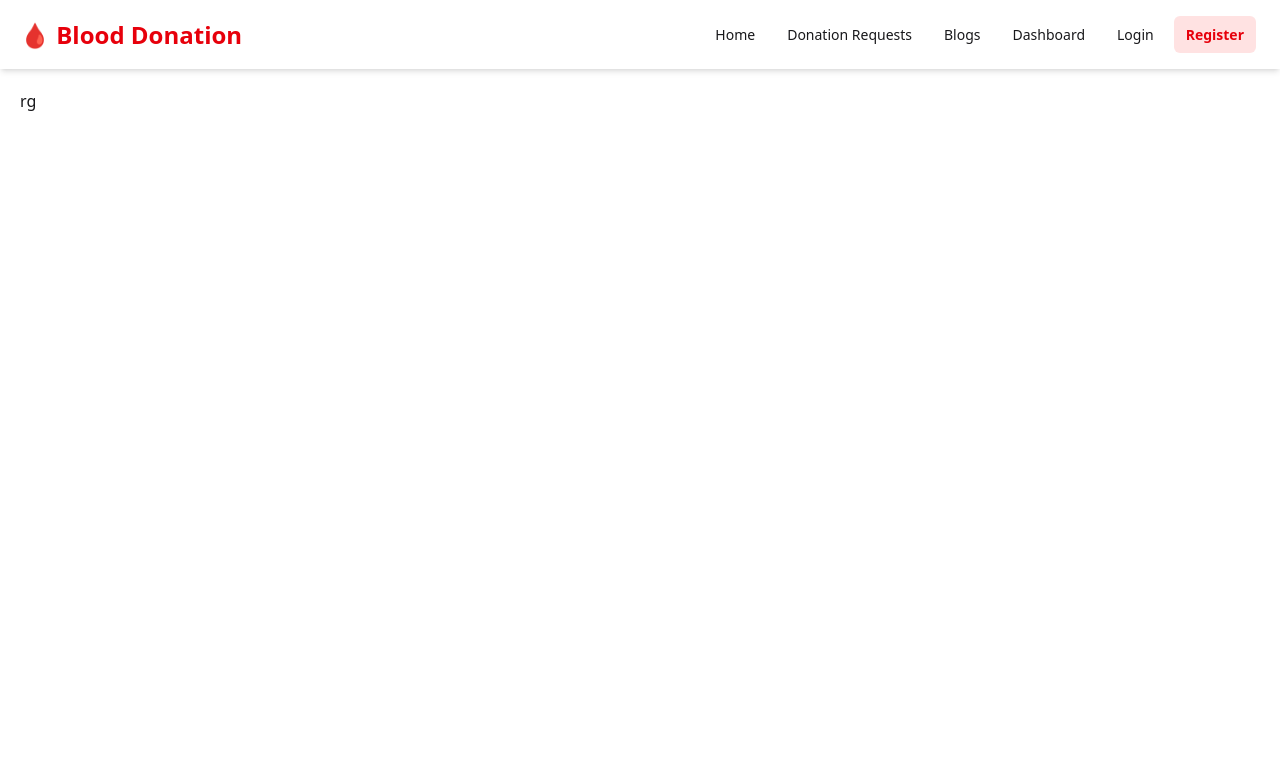
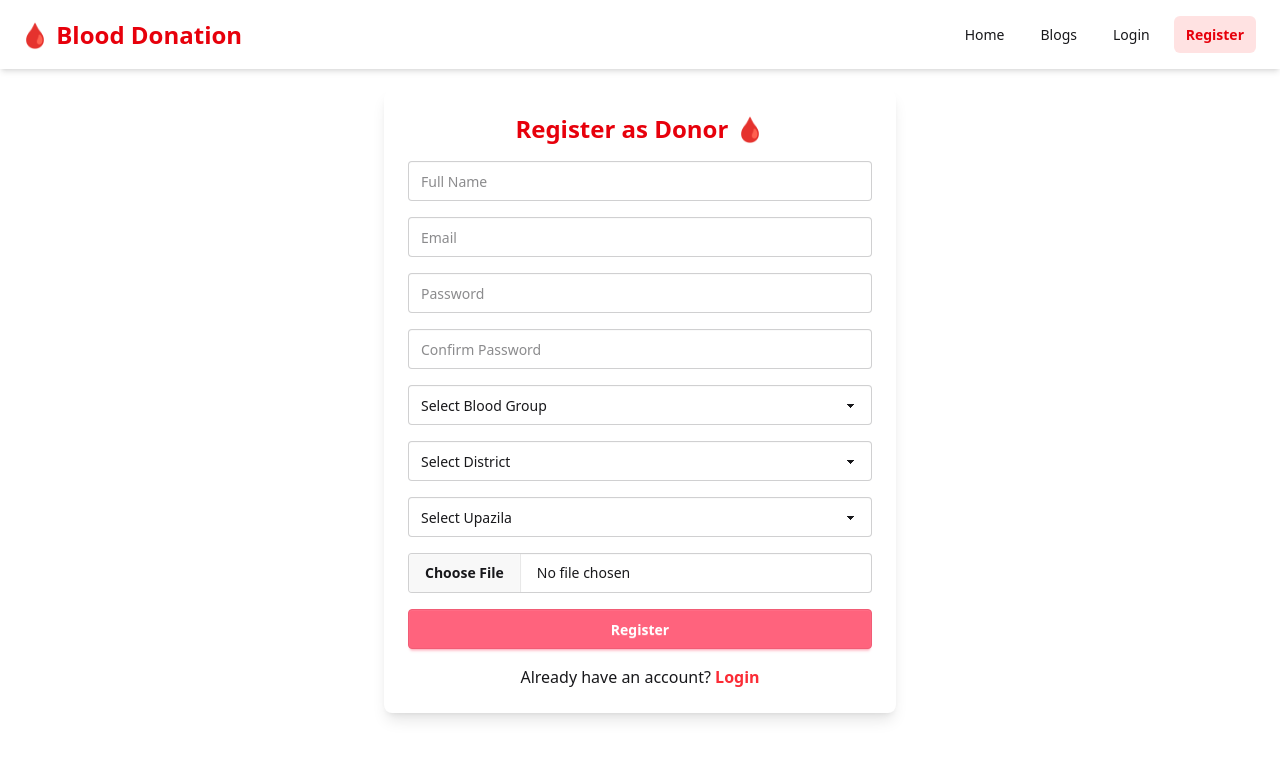
Before and after one commit to rabbanictgbd/Blood-Donation, a React (Vite) app: page /register in a window 1280 px wide. Shown: the top 758 px of the page. Built offline with nearby package versions, Linux system fonts and the light colour scheme.

Commit message:
register & login page okay

```diff
--- a/src/components/Navbar.jsx
+++ b/src/components/Navbar.jsx
@@ -1,33 +1,61 @@
+import { useContext, useState } from "react";
 import { Link, NavLink } from "react-router-dom";
+import { AuthContext } from "../context/AuthProvider"; // adjust path
 
 export default function Navbar() {
- const navItems = [
-  { path: "/", label: "Home", roles: ["guest", "donor", "volunteer", "admin"] },
-  { path: "/donation-requests", label: "Donation Requests", roles: ["donor", "volunteer", "admin"] },
-  { path: "/blogs", label: "Blogs", roles: ["guest", "donor", "volunteer", "admin"] },
-  { path: "/dashboard", label: "Dashboard", roles: ["donor", "volunteer", "admin"] },
-  { path: "/login", label: "Login", roles: ["guest"] },
-  { path: "/register", label: "Register", roles: ["guest"] },
-];
+  const { user, role } = useContext(AuthContext); // role will come from backend
+  const [menuOpen, setMenuOpen] = useState(false);
 
+  // Nav items based on role
+  const navConfig = {
+    guest: [
+      { path: "/", label: "Home" },
+      { path: "/blogs", label: "Blogs" },
+      { path: "/login", label: "Login" },
+      { path: "/register", label: "Register" },
+    ],
+    donor: [
+      { path: "/", label: "Home" },
+      { path: "/donation-requests", label: "My Requests" },
+      { path: "/create-donation-request", label: "Create Request" },
+      { path: "/dashboard", label: "Dashboard" },
+    ],
+    volunteer: [
+      { path: "/", label: "Home" },
+      { path: "/all-blood-donation-request", label: "All Requests" },
+      { path: "/dashboard", label: "Dashboard" },
+    ],
+    admin: [
+      { path: "/", label: "Home" },
+      { path: "/dashboard", label: "Dashboard" },
+      { path: "/all-users", label: "Users" },
+      { path: "/content-management", label: "Content" },
+    ],
+  };
+
+  const navItems = navConfig[role || "guest"];
 
   return (
     <div className="navbar bg-base-100 shadow-md px-5">
-  {/* Logo */}
+      {/* Logo Left */}
       <div className="flex-1">
-    <Link to="/" className="text-2xl font-bold text-red-600">🩸 Blood Donation</Link>
+        <Link to="/" className="text-2xl font-bold text-red-600">
+          🩸 Blood Donation
+        </Link>
       </div>
 
-  {/* Desktop Menu */}
-  <div className="hidden lg:flex">
-    <ul className="menu menu-horizontal px-1 gap-2">
-      {navItems.map(item => (
+      {/* Desktop Menu Right */}
+      <div className="flex-none hidden lg:flex">
+        <ul className="menu menu-horizontal px-1 gap-3">
+          {navItems.map((item) => (
             <li key={item.path}>
               <NavLink
                 to={item.path}
                 className={({ isActive }) =>
                   `px-3 py-2 rounded-md ${
-                isActive ? "bg-red-100 text-red-600 font-semibold" : "hover:bg-gray-100"
+                    isActive
+                      ? "bg-red-100 text-red-600 font-semibold"
+                      : "hover:bg-gray-100"
                   }`
                 }
               >
@@ -35,33 +63,58 @@ export default function Navbar() {
               </NavLink>
             </li>
           ))}
+
+          {user && (
+            <li>
+              <button className="btn btn-sm btn-error text-white">
+                Logout
+              </button>
+            </li>
+          )}
         </ul>
       </div>
 
       {/* Mobile Menu */}
-  <div className="dropdown lg:hidden">
-    <div tabIndex={0} role="button" className="btn btn-ghost">
+      <div className="flex-none lg:hidden">
+        <button
+          onClick={() => setMenuOpen(!menuOpen)}
+          className="btn btn-ghost text-xl"
+        >
           ☰
+        </button>
       </div>
-    <ul
-      tabIndex={0}
-      className="menu menu-sm dropdown-content bg-base-100 rounded-box shadow mt-3 z-[1] w-52 p-2"
-    >
-      {navItems.map(item => (
+
+      {/* Mobile Dropdown */}
+      {menuOpen && (
+        <div className="absolute top-16 right-4 bg-white shadow-lg rounded-lg p-3 w-48 lg:hidden z-50">
+          <ul className="flex flex-col gap-2">
+            {navItems.map((item) => (
               <li key={item.path}>
                 <NavLink
                   to={item.path}
+                  onClick={() => setMenuOpen(false)}
                   className={({ isActive }) =>
-              isActive ? "text-red-500 font-bold" : ""
+                    `block px-3 py-2 rounded-md ${
+                      isActive
+                        ? "bg-red-100 text-red-600 font-semibold"
+                        : "hover:bg-gray-100"
+                    }`
                   }
                 >
                   {item.label}
                 </NavLink>
               </li>
             ))}
+            {user && (
+              <li>
+                <button className="btn btn-error btn-sm text-white w-full">
+                  Logout
+                </button>
+              </li>
+            )}
           </ul>
         </div>
+      )}
     </div>
-
   );
 }
--- /dev/null
+++ b/src/context/AuthContext.jsx
@@ -0,0 +1,36 @@
+import { createContext, useState, useEffect } from "react";
+
+// Create context
+export const AuthContext = createContext();
+
+export function AuthProvider({ children }) {
+  const [user, setUser] = useState(null); // {email, role, token}
+  const [loading, setLoading] = useState(true);
+
+  // Simulate getting user from localStorage or API
+  useEffect(() => {
+    const savedUser = JSON.parse(localStorage.getItem("user"));
+    if (savedUser) {
+      setUser(savedUser);
+    }
+    setLoading(false);
+  }, []);
+
+  // Login function
+  const login = (userData) => {
+    setUser(userData);
+    localStorage.setItem("user", JSON.stringify(userData));
+  };
+
+  // Logout function
+  const logout = () => {
+    setUser(null);
+    localStorage.removeItem("user");
+  };
+
+  return (
+    <AuthContext.Provider value={{ user, loading, login, logout }}>
+      {children}
+    </AuthContext.Provider>
+  );
+}
--- /dev/null
+++ b/src/context/AuthProvider.jsx
@@ -0,0 +1,25 @@
+import { createContext, useState } from "react";
+
+export const AuthContext = createContext();
+
+export default function AuthProvider({ children }) {
+  // Temporary role: change this to test (guest, donor, volunteer, admin)
+  const [role, setRole] = useState("guest");
+  const [user, setUser] = useState(null);
+
+  const login = (mockUser, mockRole) => {
+    setUser(mockUser);
+    setRole(mockRole);
+  };
+
+  const logout = () => {
+    setUser(null);
+    setRole("guest");
+  };
+
+  return (
+    <AuthContext.Provider value={{ user, role, login, logout }}>
+      {children}
+    </AuthContext.Provider>
+  );
+}
--- a/src/pages/Home.jsx
+++ b/src/pages/Home.jsx
@@ -1,9 +1,40 @@
-const Home = () => {
+import { Link } from "react-router-dom";
+
+export default function Home() {
   return (
-    <div className="text-center text-3xl text-red-600 font-bold mt-10">
-      Welcome to Blood Donation App 🩸
+    <div className="w-full">
+      {/* Banner */}
+      <div className="hero min-h-[70vh] bg-base-200">
+        <div className="hero-content text-center">
+          <div className="max-w-xl">
+            <h1 className="text-4xl font-bold text-red-600">
+              Welcome to Blood Donation App 🩸
+            </h1>
+            <p className="py-6 text-gray-600">
+              Your contribution can save lives. Join as a donor or search for donors near you.
+            </p>
+            <div className="flex gap-4 justify-center">
+              <Link to="/register" className="btn btn-error text-white">
+                Join as Donor
+              </Link>
+              <Link to="/search" className="btn btn-outline btn-error">
+                Search Donors
+              </Link>
+            </div>
+          </div>
+        </div>
+      </div>
+
+      {/* Placeholder Sections */}
+      <section className="py-10 px-5 text-center">
+        <h2 className="text-2xl font-semibold mb-4">🌟 Featured Section</h2>
+        <p className="text-gray-500">Content coming soon...</p>
+      </section>
+
+      <section className="py-10 px-5 text-center bg-base-100">
+        <h2 className="text-2xl font-semibold mb-4">📞 Contact Us</h2>
+        <p className="text-gray-500">Contact details will appear here...</p>
+      </section>
     </div>
-  )
+  );
 }
-
-export default Home
--- a/src/pages/Login.jsx
+++ b/src/pages/Login.jsx
@@ -1,11 +1,46 @@
-import React from 'react';
+import { Link } from "react-router-dom";
 
-const Login = () => {
-    return (
-        <div>
-            lg
-        </div>
-    );
-};
+export default function Login() {
+  const handleLogin = (e) => {
+    e.preventDefault();
+    alert("Login submitted (backend coming soon)");
+  };
 
-export default Login;
+  return (
+    <div className="max-w-md mx-auto bg-base-100 shadow-lg p-6 rounded-lg">
+      <h2 className="text-2xl font-bold text-center mb-4 text-red-600">
+        Login 🩸
+      </h2>
+
+      <form onSubmit={handleLogin} className="space-y-4">
+        {/* Email */}
+        <input
+          type="email"
+          placeholder="Email"
+          className="input input-bordered w-full"
+          required
+        />
+
+        {/* Password */}
+        <input
+          type="password"
+          placeholder="Password"
+          className="input input-bordered w-full"
+          required
+        />
+
+        {/* Submit Button */}
+        <button type="submit" className="btn btn-error w-full text-white">
+          Login
+        </button>
+      </form>
+
+      <p className="text-center mt-4">
+        Don’t have an account?{" "}
+        <Link to="/register" className="text-red-500 font-semibold">
+          Register
+        </Link>
+      </p>
+    </div>
+  );
+}
--- a/src/pages/Register.jsx
+++ b/src/pages/Register.jsx
@@ -1,11 +1,67 @@
-import React from 'react';
+import { useState } from "react";
+import { Link } from "react-router-dom";
 
-const Register = () => {
-    return (
-        <div>
-            rg
-        </div>
-    );
-};
+export default function Register() {
+  const [district, setDistrict] = useState("");
+  const [upazilas, setUpazilas] = useState([]);
 
-export default Register;
+  const bloodGroups = ["A+", "A-", "B+", "B-", "AB+", "AB-", "O+", "O-"];
+  const districts = ["Dhaka", "Chattogram", "Rajshahi"];
+  const upazilaData = {
+    Dhaka: ["Dhanmondi", "Gulshan", "Mirpur"],
+    Chattogram: ["Pahartali", "Panchlaish", "Kotwali"],
+    Rajshahi: ["Boalia", "Motihar", "Rajpara"],
+  };
+
+  const handleDistrictChange = (e) => {
+    const selected = e.target.value;
+    setDistrict(selected);
+    setUpazilas(upazilaData[selected] || []);
+  };
+
+  const handleSubmit = (e) => {
+    e.preventDefault();
+    alert("Form submitted (backend coming soon)");
+  };
+
+  return (
+    <div className="max-w-lg mx-auto bg-base-100 shadow-lg p-6 rounded-lg">
+      <h2 className="text-2xl font-bold text-center mb-4 text-red-600">
+        Register as Donor 🩸
+      </h2>
+
+      <form onSubmit={handleSubmit} className="space-y-4">
+        <input type="text" placeholder="Full Name" className="input input-bordered w-full" required />
+        <input type="email" placeholder="Email" className="input input-bordered w-full" required />
+        <input type="password" placeholder="Password" className="input input-bordered w-full" required />
+        <input type="password" placeholder="Confirm Password" className="input input-bordered w-full" required />
+
+        <select className="select select-bordered w-full" required>
+          <option disabled selected>Select Blood Group</option>
+          {bloodGroups.map((bg) => <option key={bg}>{bg}</option>)}
+        </select>
+
+        <select className="select select-bordered w-full" required onChange={handleDistrictChange}>
+          <option disabled selected>Select District</option>
+          {districts.map((dist) => <option key={dist}>{dist}</option>)}
+        </select>
+
+        <select className="select select-bordered w-full" required>
+          <option disabled selected>Select Upazila</option>
+          {upazilas.map((upa) => <option key={upa}>{upa}</option>)}
+        </select>
+
+        <input type="file" className="file-input file-input-bordered w-full" accept="image/*" />
+
+        <button type="submit" className="btn btn-error w-full text-white">Register</button>
+      </form>
+
+      <p className="text-center mt-4">
+        Already have an account?{" "}
+        <Link to="/login" className="text-red-500 font-semibold">
+          Login
+        </Link>
+      </p>
+    </div>
+  );
+}
```
Also changed, not shown: src/main.jsx (+11 -11 lines). Lines whose indentation alone changed are shown as unchanged.
